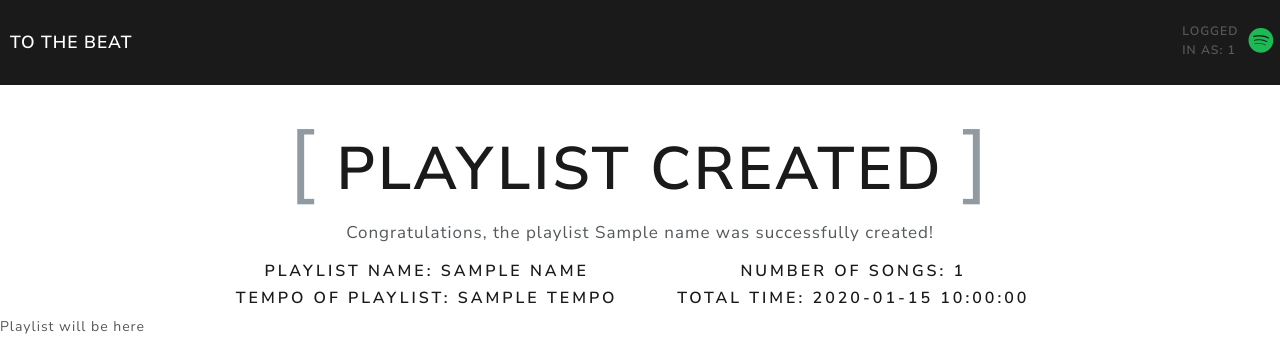
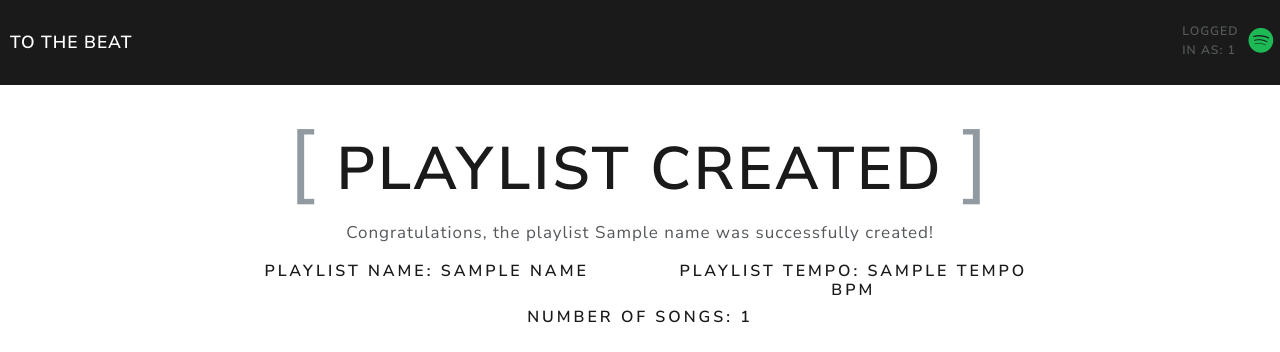
Before and after one commit to gigarza/ToTheBeat, a Flask app: template templates/result.html in a window 1280 px wide. Shown: the top 352 px of the page. Run offline with Flask 2, Linux system fonts and the light colour scheme; the template is opened without the code that fills it: most values are stand-ins (such as "Sample title", 1, 10 or a date in 2020); some libraries are stand-ins or nearby versions.

Commit message:
Getting to results page; Vars not updating for results page

```diff
--- a/app.py
+++ b/app.py
@@ -6,6 +6,10 @@ app = Flask(__name__)
 
 authorization = None
 user_id = None
+play_name = None
+play_num = None
+play_tempo = None
+play_id = None
 
 
 # Set up the homepage
@@ -33,11 +37,29 @@ def create_playlist():
     return render_template("createplaylist.html", user_id=user_id, authorization=authorization)
 
 
+@app.route('/playlist_info')
+def playlist_info():
+    print("playlist_info")
+    global play_name
+    play_name = request.args["name"]
+    global play_num
+    play_num = request.args["num"]
+    global play_tempo
+    play_tempo = request.args["tempo"]
+    global play_id
+    play_id = request.args["id"]
+    return play_id
+
 # Set up result page
 @app.route('/result')
 def result():
     print("result")
-    return render_template("result.html")
+    global play_name
+    global play_num
+    global play_tempo
+    global play_id
+    global user_id
+    return render_template("result.html", user_id=user_id, name=play_name, num_songs=play_num, tempo=play_tempo, id=play_id)
 
 
 if __name__ == '__main__':
--- a/templates/createplaylist.html
+++ b/templates/createplaylist.html
@@ -59,9 +59,10 @@
                       <label for="exampleSelect1">Beats Per Minute</label>
                       <input id="tempo_input" class="form-control" placeholder="Enter a Number" onchange="updateTempo()">
                     </div>
-                    <button type="button" class="btn btn-primary" onclick="submitInfo()">Submit</button>
+                    <button type="button" class="btn btn-primary" onclick="submitInfo()" style="margin-bottom: 15px">Submit</button>
                   </fieldset>
                 </form>
+                 <a href="{{ url_for("result") }}" id="result_end" style="color: #1db954 !important; font-weight: bold"> </a>
              </div>
 
              <div class="col-md-1">
--- a/templates/result.html
+++ b/templates/result.html
@@ -27,31 +27,31 @@
                      <small class="text-muted" style="font-size: 85px">]</small></h1>
 
                 <p style="text-align: center; font-size: 17px">Congratulations, the playlist {{ name }} was successfully created!</p>
+                <div class="row">
+                    <div class ="col-md-6" style="text-align: center">
+                        <h5>Playlist Name: {{ name }}</h5>
+                    </div>
+                    <div class ="col-md-6" style="text-align: center">
+                        <h5>Playlist Tempo: {{ tempo }} BPM</h5>
+                    </div>
+                </div>
+                <h5 style="text-align: center">Number of Songs: {{ num_songs }}</h5>
             </div>
             <div class=col-md-2>
             </div>
         </div>
 
-        <div class="row">
-            <div class ="col-md-2">
-
+        <div class="row" style="margin-top: 20px">
+            <div class="col-md-2">
             </div>
-            <div class ="col-md-4" style="text-align: center">
-                <h5>Playlist Name: {{ name }}</h5>
-                <h5>Tempo of Playlist: {{ tempo }}</h5>
+            <div class="col-md-8">
+                <iframe src="https://open.spotify.com/embed/user/gigarza98/playlist/{{ id }}"
+                width="100%" height="450" frameborder="0" allowtransparency="true" allow="encrypted-media"></iframe>
             </div>
-            <div class ="col-md-4" style="text-align: center">
-                <h5>Number of Songs: {{ num_songs }}</h5>
-                <h5>Total Time: {{ time }}</h5>
-            </div>
-            <div class ="col-md-2">
-
+            <div class="col-md-2">
             </div>
         </div>
     </div>
 
-    <div>
-        <p>Playlist will be here</p>
-    </div>
 </body>
 </html>
```
Also changed, not shown: static/js/createplaylist.js (+4 -3 lines), 1 other file.
